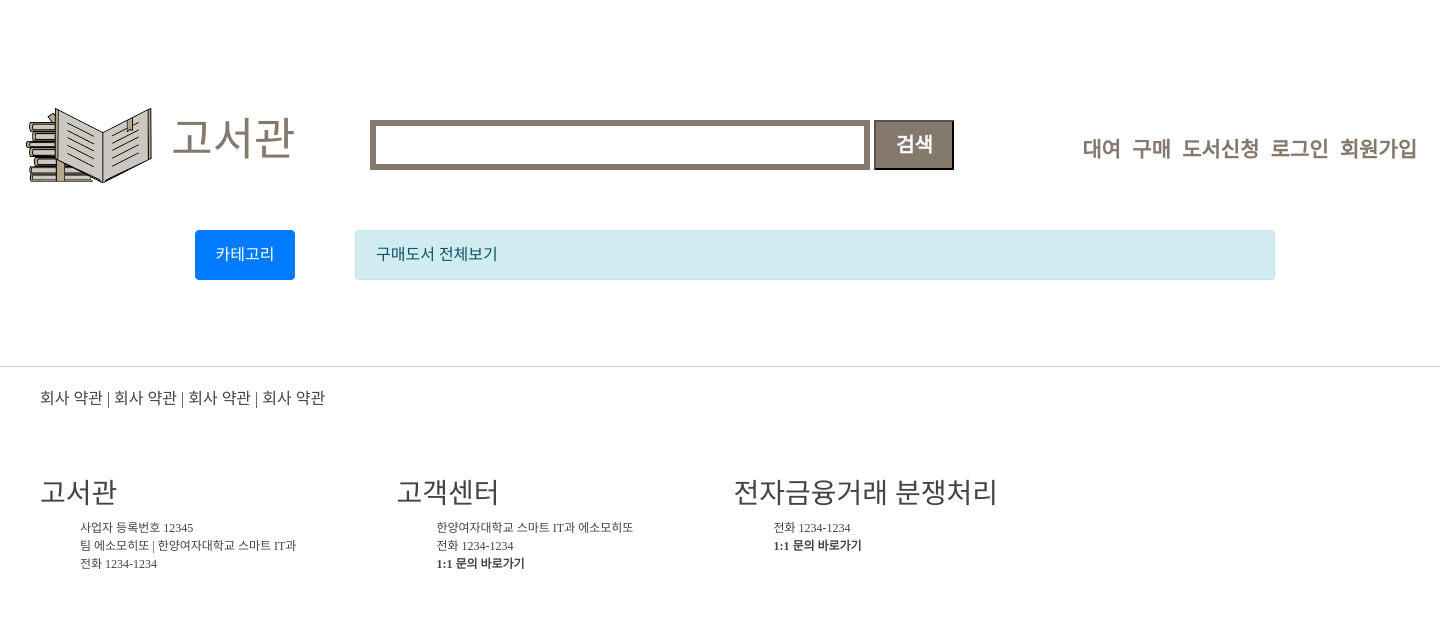
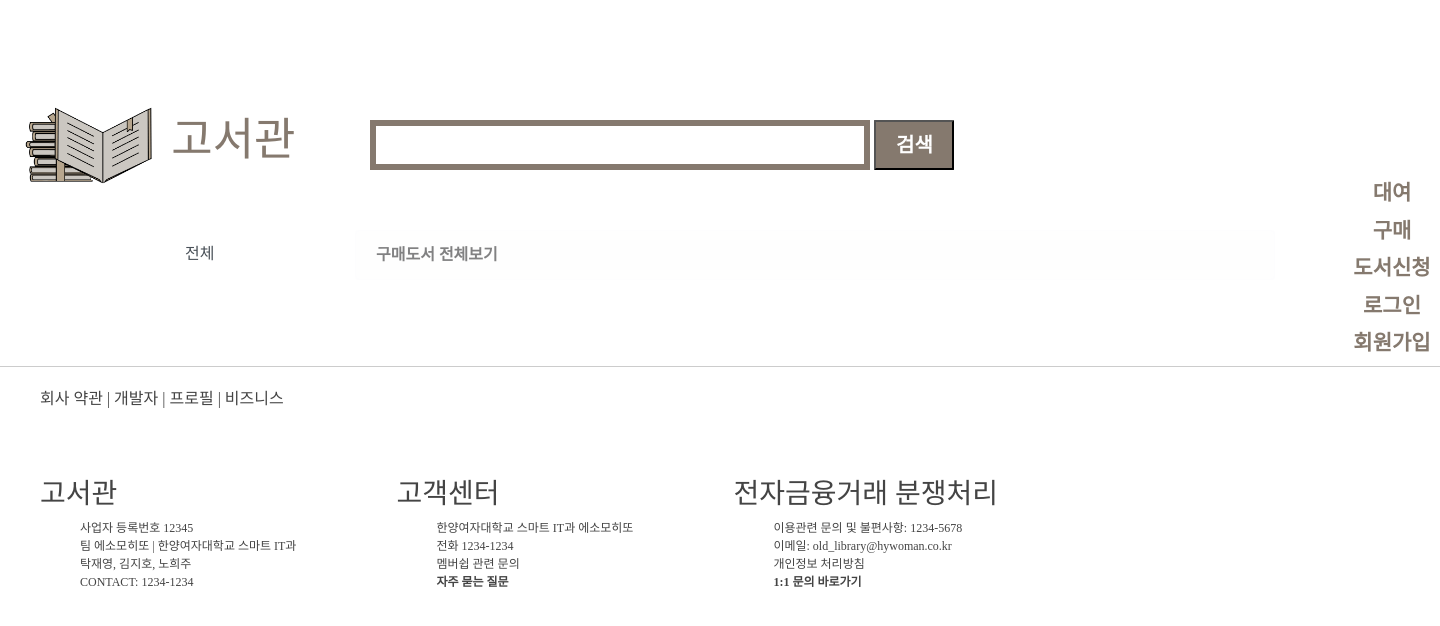
Before and after one commit to no7873/oldlibrary, a Django app: template shop/templates/shop/buy_list.html in a window 1440 px wide. Shown: the top 626 px of the page. Run offline with Django 3.2, Linux system fonts and the light colour scheme; the template is opened without the code that fills it, so the values that code supplies are empty; some libraries are stand-ins or nearby versions; some web fonts are replaced.

Commit message:
템플릿 수정(진행 중)

```diff
--- a/rental/templates/shop/reserve.html
+++ b/rental/templates/shop/reserve.html
@@ -6,7 +6,8 @@
     <div class="row">
         <div class="col">
             <h1 class="display-6">{{product.rtitle}}</h1>
-            <p>예약완료</p>
+            <p>예약이 완료되었습니다. 대여가능일이 되면 메일을 보내드립니다.<br>
+                메일 발송 후 일주일이 지나면 예약순서가 넘어가니 주의해주세요.</p>
         </div>
     </div>
 </div>
--- a/rental/views.py
+++ b/rental/views.py
@@ -144,6 +144,8 @@ def rental_return(request, id, pk):
         book = get_object_or_404(Rentbook, id__in=rentalid)
         book.rstock += 1
         rental.rental_state = '반납완료'
+
+
     book.save()
     rental.save()
     # context={'user':user, 'rental':rental}
--- a/shop/templates/shop/buy_list.html
+++ b/shop/templates/shop/buy_list.html
@@ -6,17 +6,17 @@
 <div class="container">
     <div class="row">
     <div class="col-2"> <!--col-2 : 2조각-->
-        <div class="list-group">
-            <a href="/" class="list-group-item {% if not current_category%} active {% endif %}">카테고리</a>
+        <div class="list-group list-group-flush">
+            <a href="/shop/" class="list-group-item {% if not current_category%}{% endif %}list-group-item-action">전체</a>
             {%for c in categories %}
-            <a href="{{c.get_absolute_url}}" class="list-group-item {% if current_category.slug == c.slug %}active{% endif %}">{{c.name}}</a>
+            <a href="{{c.get_absolute_url}}" class="list-group-item {% if current_category.slug == c.slug %}{% endif %}list-group-item-action">{{c.name}}</a>
             {% endfor %}
         </div>
     </div>
 
     <div class="col">
-        <div class="alert alert-info" role="alert">
-            {% if current_category %}{{current_category.name}}{% else %} 구매도서 전체보기 {% endif %}
+        <div class="alert alert-light" role="alert">
+            {% if current_category %}{{current_category.name}}{% else %} <strong>구매도서 전체보기</strong> {% endif %}
         </div>
         <div class="row">
             {% for product in products %}
@@ -25,7 +25,9 @@
                     <img class="card-img-top" src="{{product.image.url}}" alt="Product image">
                     <div class="card-body">
                         <h5 class="card-title">{{product.btitle}}</h5>
-                        <p class="card-text">{{product.description}}<span class="badge badge-secondary">${{product.price}}</span></p>
+                        <p class="card-text">{{product.description}}
+                        <h4><span class="badge badge-light">{% load humanize %}&#8361;{{product.price | floatformat:'0' | intcomma}}</span></h4>
+                        </p>
                         <a href="{{product.get_absolute_url}}" class="btn btn-primary">상세보기</a>
                     </div>
                 </div>
--- a/templates/base.html
+++ b/templates/base.html
@@ -37,30 +37,37 @@
                 </div>
                 </form>
                 <nav class="main_menu">
-                        <ul>
+                    <button class="navbar-toggler" type="button" data-toggle="collapse" data-target="#navbarNavDropdown" aria-controls="navbarNavDropdown" aria-expanded="false" aria-label="Toggle navigation">
+                        <span class="navbar-toggler-icon"></span>
+                    </button>
+                    <div class="row">
+                        <ul class="navbar-nav">
                         <li><a href="{% url 'rental:rentbook_all' %}" style="text-decoration: none; color: #85796e;">대여</a></li>
                         <li><a href="{% url 'shop:buybook_all' %}" style="text-decoration: none; color: #85796e;">구매</a></li>
                         <li><a href=http://naver.me/G8UAlN8Q style="text-decoration: none; color: #85796e;">도서신청</a></li>
-<!--                        <li><a href="#" style="text-decoration: none; color: #85796e;">로그인</a></li>-->
+    <!--                        <li><a href="#" style="text-decoration: none; color: #85796e;">로그인</a></li>-->
                         {% if user.is_authenticated %}
                         <li>
-                        <a href="#">{{user.nickname}}님</a>
+                        <a style="text-decoration: none; color: #000000;">{{user.nickname}}님</a>
                         </li>
                             <li><a href="{% url 'logout' %}" style="text-decoration: none; color: #85796e;">로그아웃</a></li>
-                        <li>
-                        <a class="nav-link" href="{% url 'rental:rental_history' user.id %}" style="text-decoration: none; color: #85796e;">대여내역</a>
-                        </li>
-                        <li>
-                            <a href="{% url 'rcart:rdetail' %}" style="text-decoration: none; color: #85796e;">대여 장바구니</a>
-                        </li>
-                        <li>
-                            <a href="{% url 'cart:detail' %}" style="text-decoration: none; color: #85796e;">구매 장바구니</a>
+                        <li class="nav-item dropdown">
+                            <a class="nav-link dropdown-toggle" href="#" id="navbarDropdownMenuLink" data-toggle="dropdown" aria-haspopup="true" aria-expanded="false" style="text-decoration: none; color: #85796e;">
+                              대여/예약현황
+                            </a>
+                            <div class="dropdown-menu" aria-labelledby="navbarDropdownMenuLink">
+                              <a class="dropdown-item" href="{% url 'rental:rental_history' user.id %}">대여/예약내역</a>
+                              <a class="dropdown-item" href="{% url 'rcart:rdetail' %}">대여 장바구니</a>
+                              <a class="dropdown-item" href="{% url 'cart:detail' %}">구매 장바구니</a>
+
+                            </div>
                         </li>
                         {% else %}
                             <li><a href="{% url 'login' %}" style="text-decoration: none; color: #85796e;">로그인</a></li>
                             <li><a href="{% url 'signup' %}" style="text-decoration: none; color: #85796e;">회원가입</a></li>
                         {% endif %}
                         </ul>
+                    </div>
                 </nav>
             </div>
         </div> <!-- logo -->
@@ -77,11 +84,11 @@
             <ul id="footer_menu">
             <li>회사 약관</li>
             <li> | </li>
-            <li>회사 약관</li>
+            <li>개발자</li>
             <li> | </li>
-            <li>회사 약관</li>
+            <li>프로필</li>
             <li> | </li>
-            <li>회사 약관</li>
+            <li>비즈니스</li>
             </ul>
 
             <div class="footers">
@@ -89,7 +96,8 @@
                 <ul>
                 <li>사업자 등록번호 12345</li>
                 <li>팀 에소모히또 | 한양여자대학교 스마트 IT과</li>
-                <li>전화 1234-1234 </li>
+                <li>탁재영, 김지호, 노희주</li>
+                <li>CONTACT: 1234-1234</li>
                 </ul>
             </div>
             <div class="footers">
@@ -97,13 +105,16 @@
                 <ul>
                 <li>한양여자대학교 스마트 IT과 에소모히또</li>
                 <li>전화 1234-1234</li>
-                <li><span>1:1 문의 바로가기</span></li>
+                <li>멤버쉽 관련 문의</li>
+                <li><span>자주 묻는 질문</span></li>
                 </ul>
             </div>
             <div class="footers">
                 <h3>전자금융거래 분쟁처리</h3>
                 <ul>
-                <li>전화 1234-1234</li>
+                <li>이용관련 문의 및 불편사항: 1234-5678</li>
+                <li>이메일: old_library@hywoman.co.kr</li>
+                <li>개인정보 처리방침</li>
                 <li><span>1:1 문의 바로가기</span></li>
                 </ul>
             </div>
```
Also changed, not shown: config/settings.py (+8 -0 lines), rcart/templates/rcart/detail.html (+6 -20 lines), rcart/views.py (+0 -25 lines), rental/templates/shop/rent_detail.html (+16 -12 lines), rental/templates/shop/rent_list.html (+5 -5 lines), shop/templates/shop/buy_detail.html (+9 -5 lines).
